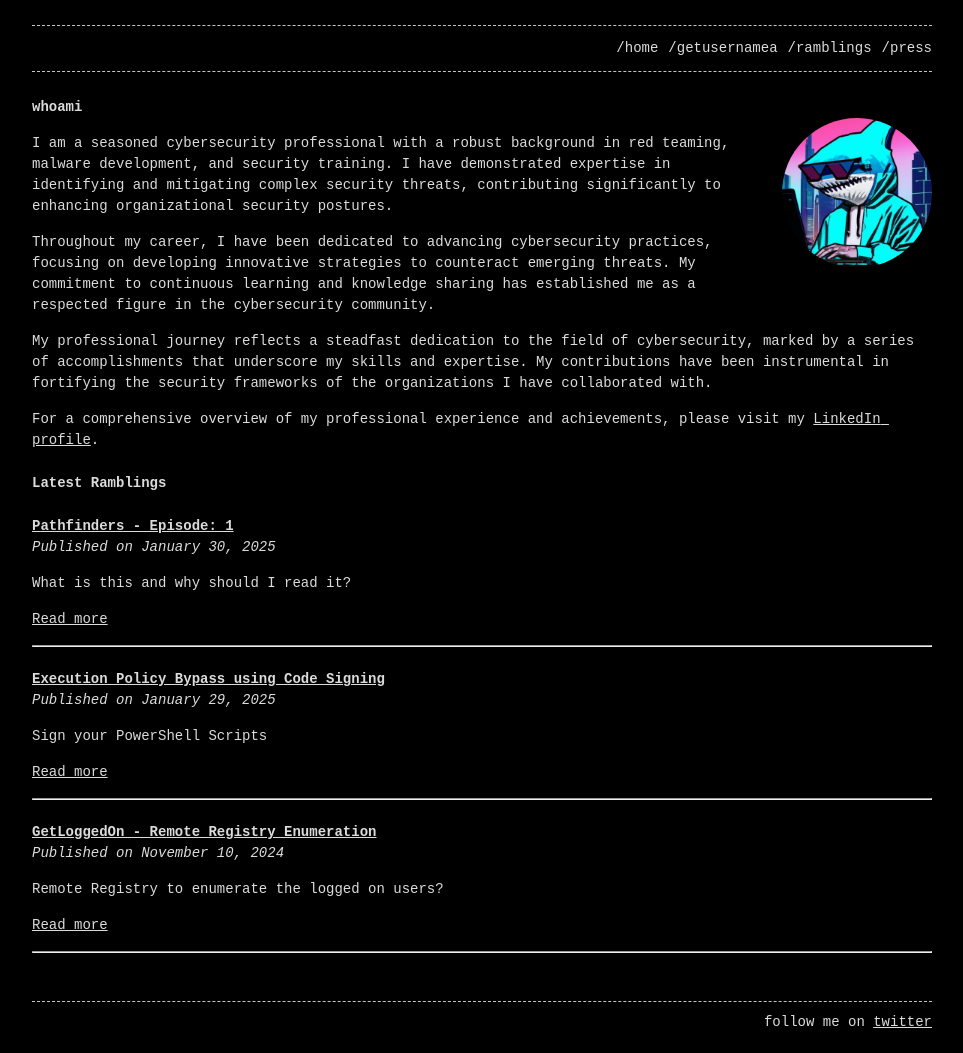
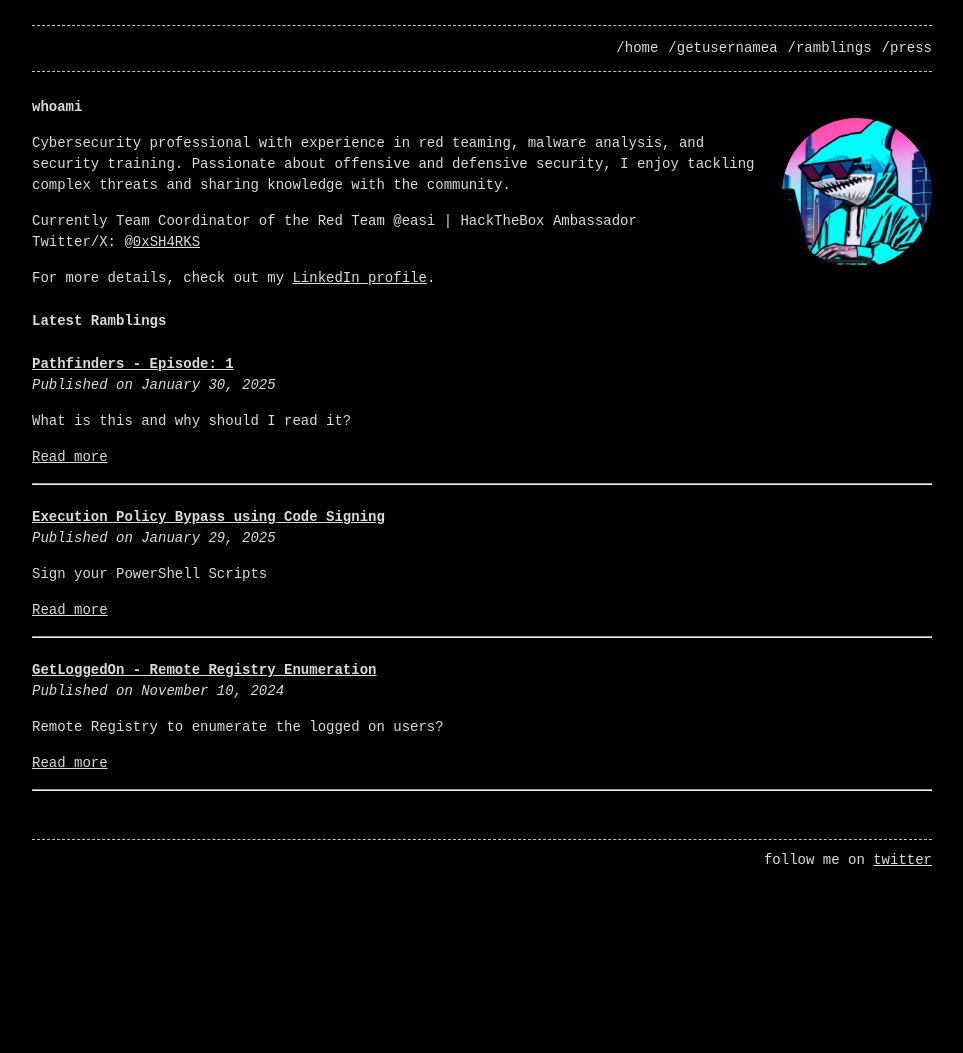
Before and after one commit to 0xSH4RKS/0xSH4RKS.github.io, a Jekyll site: the page built from index.md, in a window 1280 px wide. Shown: the whole page, without its empty margins (158-1121 px from the left). Built offline with Jekyll 4.4.1, drawn with Linux system fonts in a browser that asks for light colours; after the commit the page ends 900 px from its top, so only the background shows below that.

Commit message:
Update index.md

```diff
--- a/index.md
+++ b/index.md
@@ -8,13 +8,12 @@ permalink: /
 
 ![Thomas Hayen](assets/sh4rksicon.jpg){: .profile-image}
 
-I am a seasoned cybersecurity professional with a robust background in red teaming, malware development, and security training. I have demonstrated expertise in identifying and mitigating complex security threats, contributing significantly to enhancing organizational security postures.
+Cybersecurity professional with experience in red teaming, malware analysis, and security training. Passionate about offensive and defensive security, I enjoy tackling complex threats and sharing knowledge with the community.
 
-Throughout my career, I have been dedicated to advancing cybersecurity practices, focusing on developing innovative strategies to counteract emerging threats. My commitment to continuous learning and knowledge sharing has established me as a respected figure in the cybersecurity community.
+Currently Team Coordinator of the Red Team @easi | HackTheBox Ambassador
+Twitter/X: @[0xSH4RKS](https://x.com/0xSH4RKS)
 
-My professional journey reflects a steadfast dedication to the field of cybersecurity, marked by a series of accomplishments that underscore my skills and expertise. My contributions have been instrumental in fortifying the security frameworks of the organizations I have collaborated with.
-
-For a comprehensive overview of my professional experience and achievements, please visit my [LinkedIn profile](https://www.linkedin.com/in/thomashayen/).
+For more details, check out my [LinkedIn profile](https://www.linkedin.com/in/thomashayen/).
 
 # Latest Ramblings
 
```
